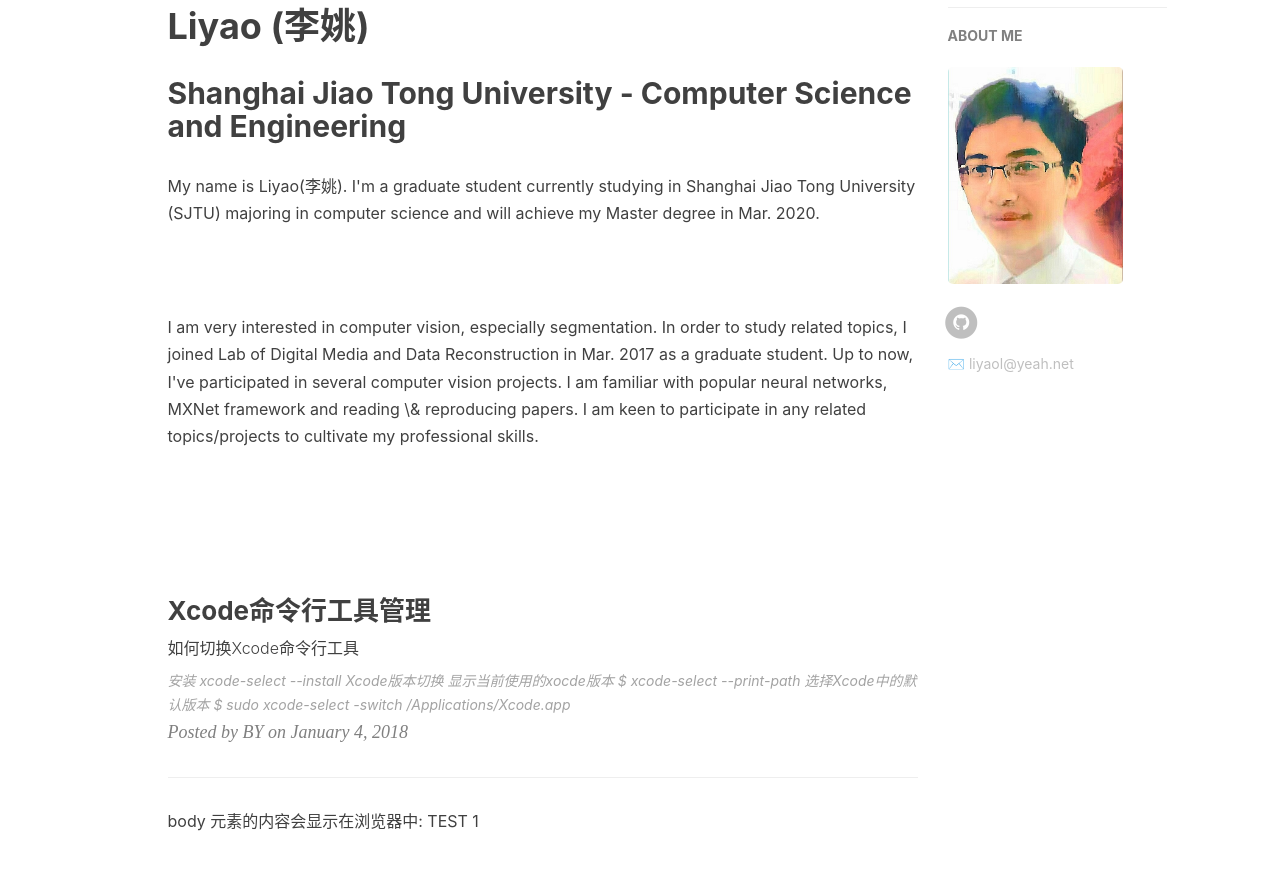
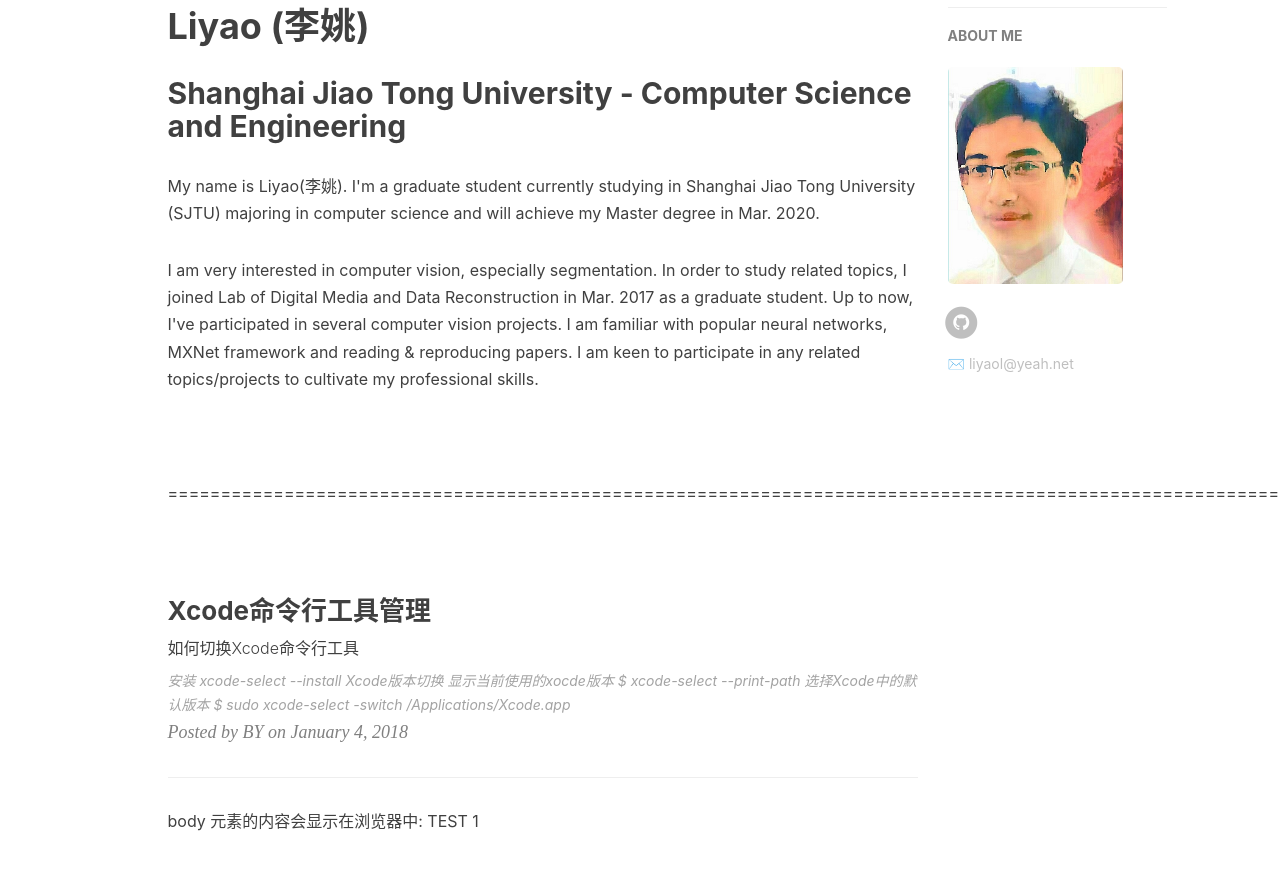
Before and after one commit to liyaoplus/liyaoplus.github.io, a Jekyll site: the page built from index.html, in a window 1280 px wide and 900 px high, scrolled down 431 px. Shown: the top 870 px of the window. Built offline with Jekyll 4.4.1, drawn with Linux system fonts in a browser that asks for light colours; nearby versions of some CDN libraries; the list of posts is cut into pages by our own code; comment, search, counter and statistics services are not loaded.

Commit message:
Update index.html

```diff
--- a/index.html
+++ b/index.html
@@ -17,16 +17,15 @@
 <div class="section">
     <p>My name is Liyao(李姚). I'm a graduate student currently studying in Shanghai Jiao Tong University (SJTU)
         majoring in computer science and will achieve my Master degree in Mar. 2020.
-    </p>
-    <br/>
+
     <p>I am very interested in computer vision, especially segmentation.
         In order to study related topics, I joined Lab of Digital Media and Data Reconstruction in Mar. 2017 as a graduate student.
         Up to now, I've participated in several computer vision projects.
-        I am familiar with popular neural networks, MXNet framework and reading \& reproducing papers.
+        I am familiar with popular neural networks, MXNet framework and reading & reproducing papers.
         I am keen to participate in any related topics/projects to cultivate my professional skills.
     </p>
     <br/>
-    <p>
+    <p>=============================================================================================================================
     </p>
     <br/>
 </div>
```
